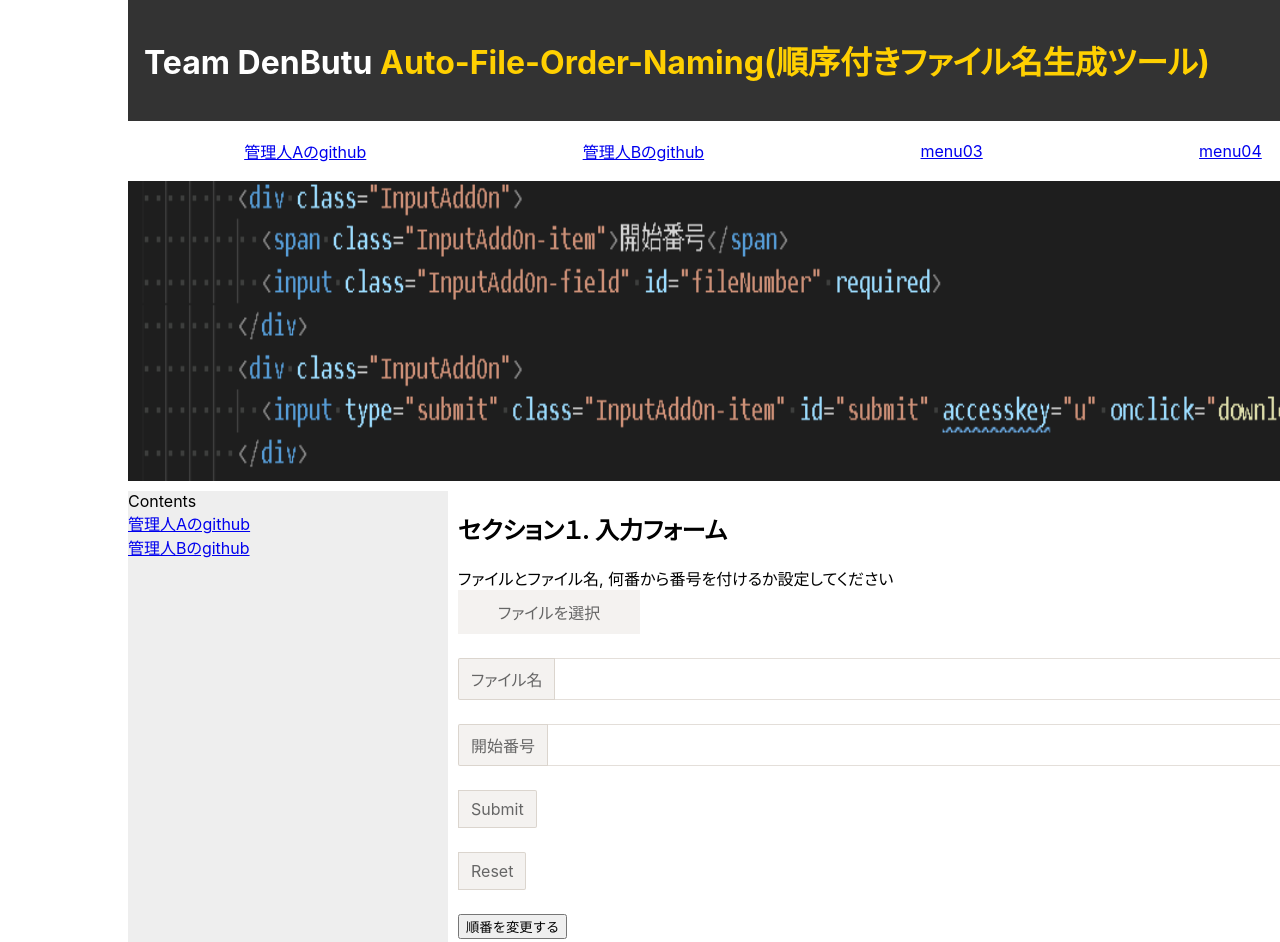
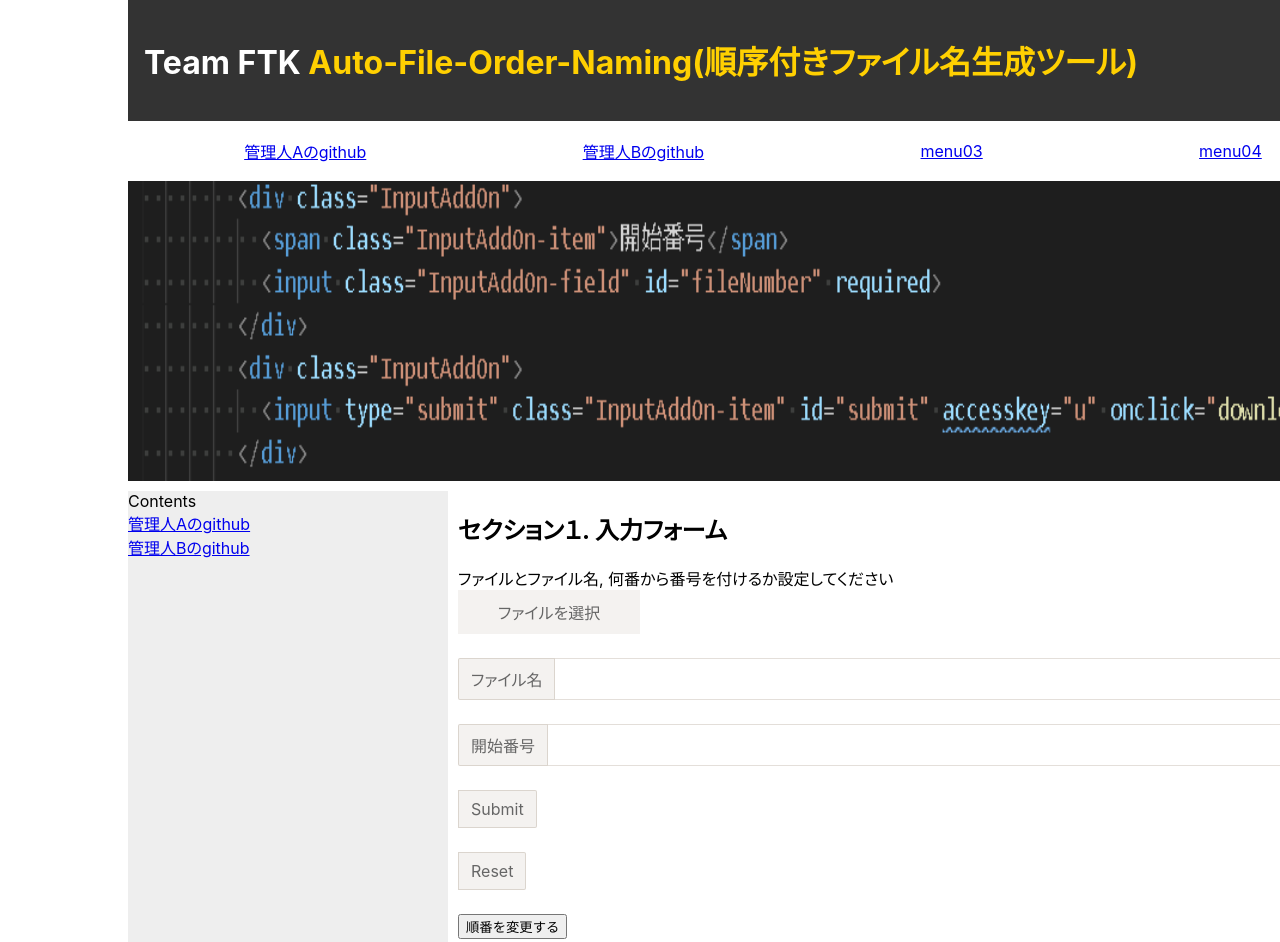
Before and after one commit to fujita-kota/auto-file-order-renaming, a plain HTML site: page index.html in a window 1280 px wide. Shown: the top 942 px of the page. Drawn offline with Linux system fonts and the light colour scheme.

Commit message:
Update index.html
DenButu to FTK

```diff
--- a/index.html
+++ b/index.html
@@ -10,7 +10,7 @@
 <body>
   <div class="container">
     <header class="header">
-      <h1>Team DenButu <span style="color:rgb(255, 208, 1)">Auto-File-Order-Naming(順序付きファイル名生成ツール)</span></h1>
+      <h1>Team FTK <span style="color:rgb(255, 208, 1)">Auto-File-Order-Naming(順序付きファイル名生成ツール)</span></h1>
 
     </header>
     <nav class="nav">
```
